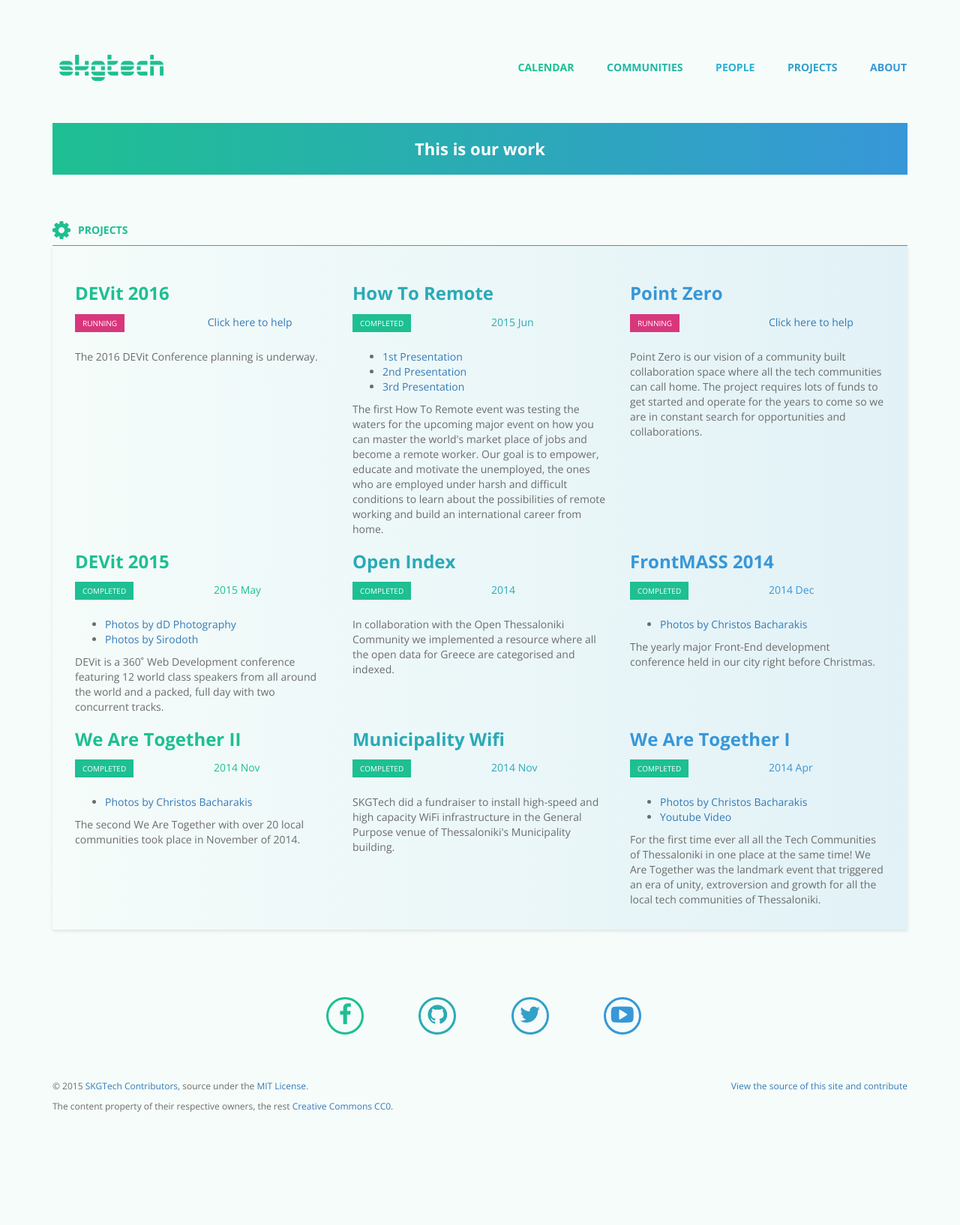
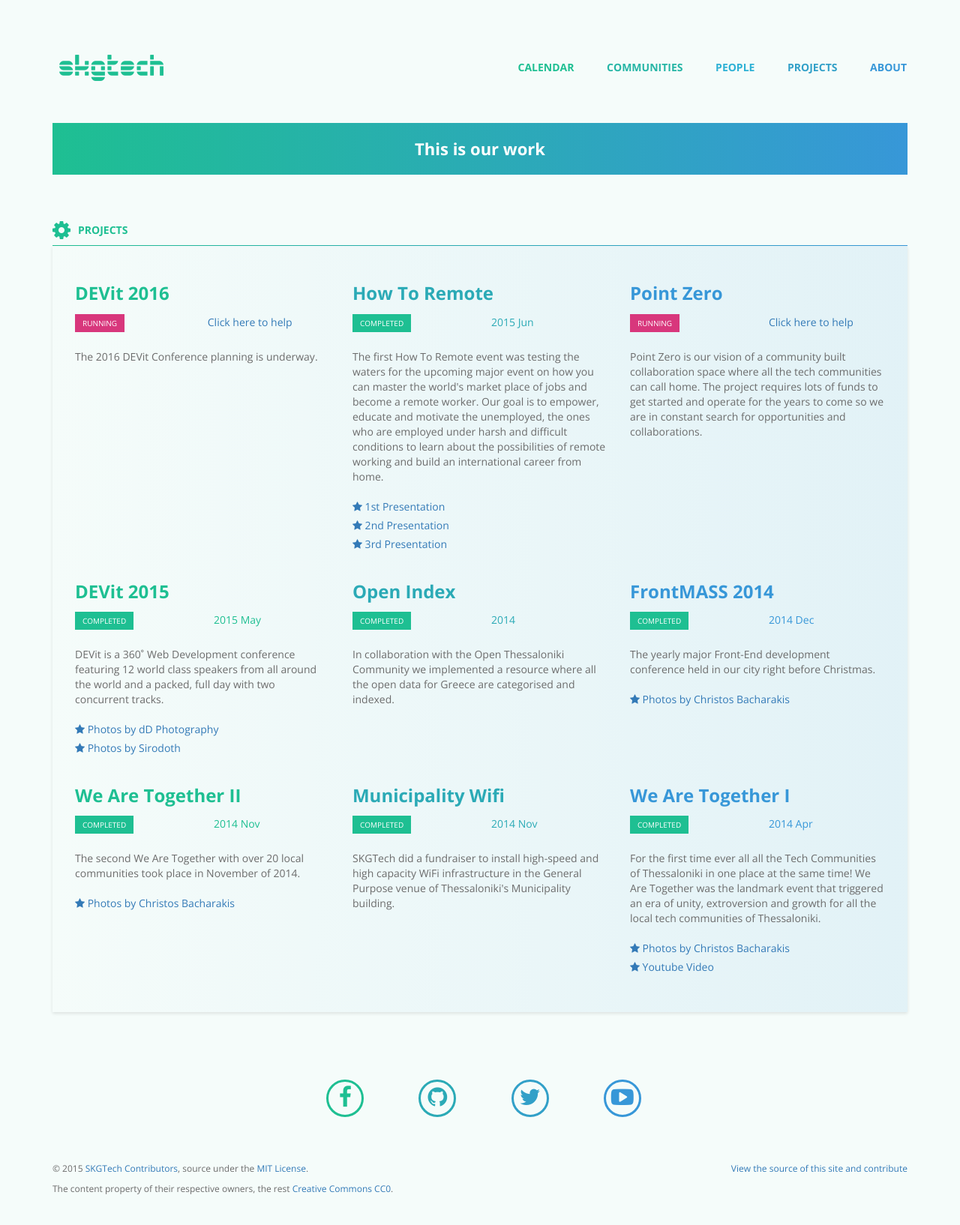
Before and after one commit to skgtech/skgtech.github.io, a Jekyll site: the page built from projects/index.html, in a window 1280 px wide. Shown: the whole page at 75% size. Built offline with Jekyll 4.4.1, drawn with Linux system fonts in a browser that asks for light colours; nearby versions of some CDN libraries; before the commit the page ends 1524 px from its top, so only the background shows below that.

Commit message:
fix media

```diff
--- a/_includes/project-item.html
+++ b/_includes/project-item.html
@@ -34,20 +34,24 @@
       </div>
     </div>
 
+    <div class="content">
+      {{ entry.content }}
+    </div>
 
     {% if entry.media %}
     <div class="projects-media">
-      <ul>
+      <ul class="unlisted">
         {% for media in entry.media %}
         <li>
-          <a href="{{ media.link }}" title="{{ media.title }}" target="_blank">{{ media.title }}</a>
+          <a href="{{ media.link }}" title="{{ media.title }}" target="_blank">
+            <i class="fa fa-star"></i>
+            {{ media.title }}
+          </a>
         </li>
         {% endfor %}
       </ul>
     </div>
     {% endif %}
-    <div class="content">
-      {{ entry.content }}
-    </div>
+
   </article>
 </div>
```
Also changed, not shown: _sass/_about.scss (+14 -0 lines), css/main.css.
